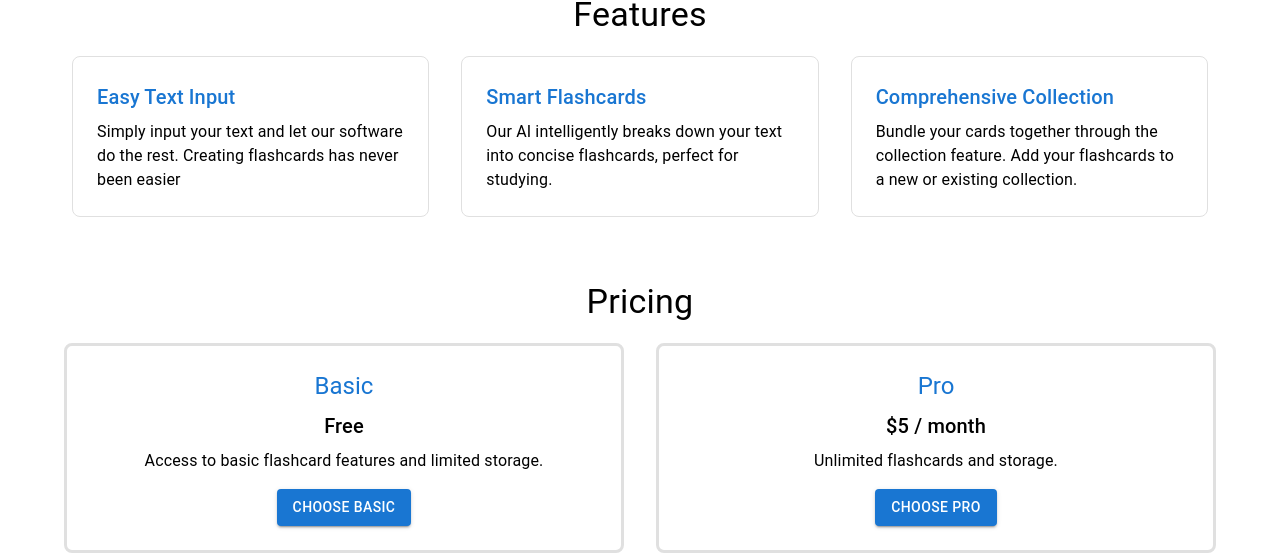
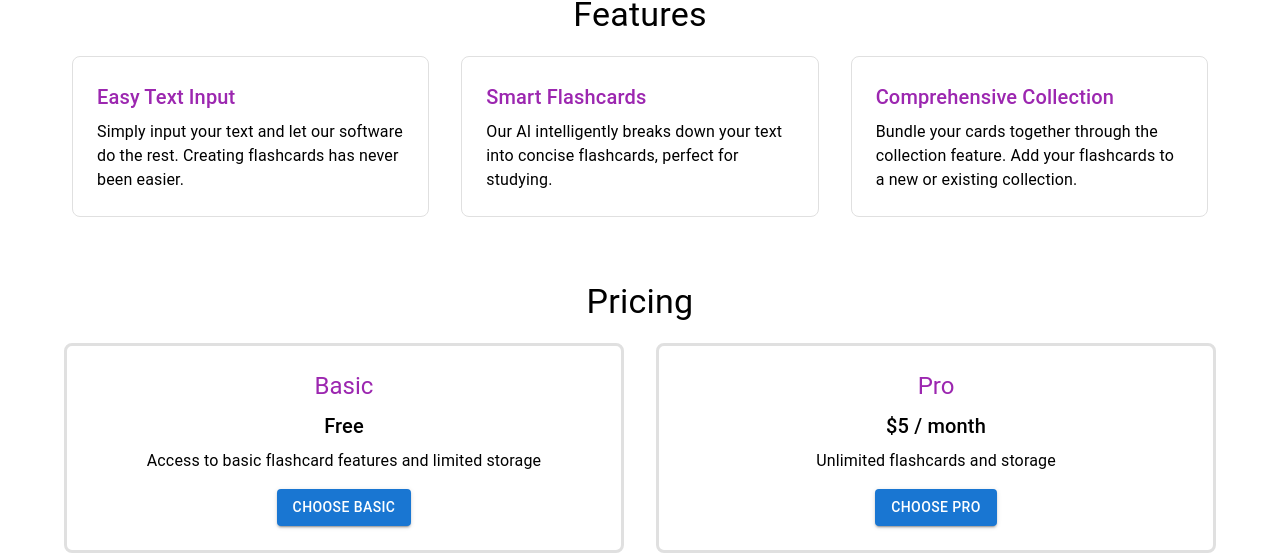
Before and after one commit to Chris-203/flashcard, a Next.js app in the folder flashcard-saas/: page / in a window 1280 px wide. Shown: the part 352-907 px from the top of the page. Built offline with nearby package versions, Linux system fonts and the light colour scheme; no server answers.

Commit message:
style landing page

```diff
--- a/flashcard-saas/app/page.js
+++ b/flashcard-saas/app/page.js
@@ -72,12 +72,12 @@ export default function Home() {
                    },
                   }}
                 >
-                  <Typography variant="h6" gutterBottom color={"primary"}>
+                  <Typography variant="h6" gutterBottom color={"secondary"}>
                     Easy Text Input
                   </Typography>
                   <Typography>
                     Simply input your text and let our software do the rest.
-                    Creating flashcards has never been easier
+                    Creating flashcards has never been easier.
                   </Typography>
               </Box>
             </Grid>
@@ -94,7 +94,7 @@ export default function Home() {
                    },
                 }}
               >
-              <Typography variant="h6" gutterBottom color={"primary"}>
+              <Typography variant="h6" gutterBottom color={"secondary"}>
                 Smart Flashcards
               </Typography>
               <Typography>
@@ -116,7 +116,7 @@ export default function Home() {
                    },
                 }}
               >
-              <Typography variant="h6" gutterBottom color={"primary"}>
+              <Typography variant="h6" gutterBottom color={"secondary"}>
                 Comprehensive Collection
               </Typography>
               <Typography>
@@ -141,14 +141,14 @@ export default function Home() {
                   borderRadius: 2,
                 }}
               >
-                <Typography variant="h5" gutterBottom color={"primary"}>
+                <Typography variant="h5" gutterBottom color={"secondary"}>
                   Basic
                 </Typography>
                 <Typography variant="h6" gutterBottom>
                   Free
                 </Typography>
                 <Typography>
-                  Access to basic flashcard features and limited storage.
+                  Access to basic flashcard features and limited storage
                 </Typography>
                 <Button
                   variant="contained"
@@ -170,14 +170,14 @@ export default function Home() {
                   borderRadius: 2,
                 }}
               >
-                <Typography variant="h5" gutterBottom color={"primary"}>
+                <Typography variant="h5" gutterBottom color={"secondary"}>
                   Pro
                 </Typography>
                 <Typography variant="h6" gutterBottom>
                   $5 / month
                 </Typography>
                 <Typography>
-                  Unlimited flashcards and storage.
+                  Unlimited flashcards and storage
                 </Typography>
                 <Button
                   variant="contained"
```
